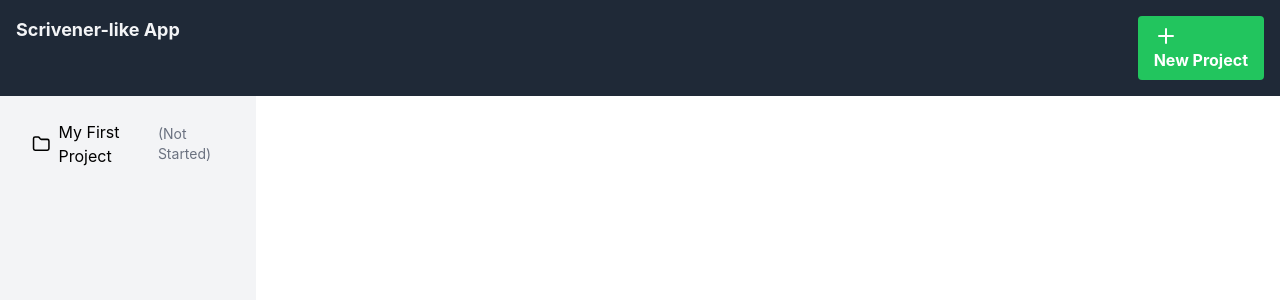
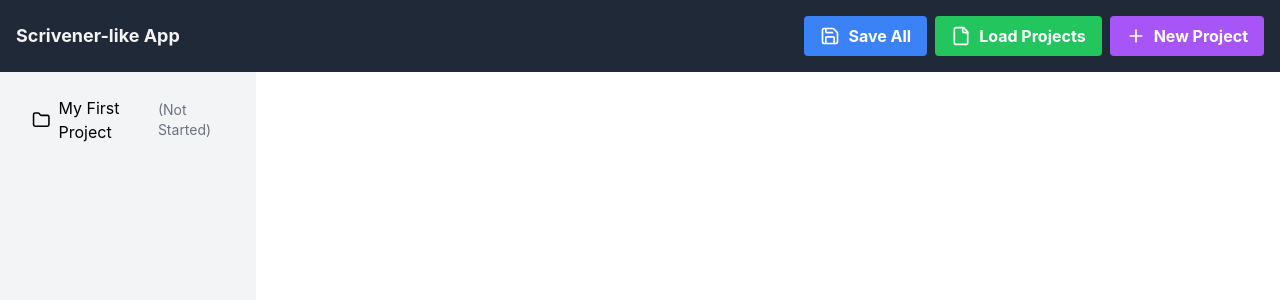
Before and after one commit to yscode01/swriter, a React (Create React App) app: page / in a window 1280 px wide. Shown: the top 300 px of the page. Built offline with nearby package versions, Linux system fonts and the light colour scheme.

Commit message:
Save/Load Buttons

```diff
--- a/src/App.tsx
+++ b/src/App.tsx
@@ -83,6 +83,17 @@ const useProjectsWithStorage = () => {
   return [projects, setProjects] as const;
 };
 
+const handleSaveAllProjects = () => {
+  saveProjectsToLocalStorage(projects);
+  alert('All projects saved successfully!');
+};
+
+const handleLoadProjects = () => {
+  const loadedProjects = loadProjectsFromLocalStorage();
+  setProjects(loadedProjects);
+  alert('Projects loaded successfully!');
+};
+
 function App() {
     const [projects, setProjects] = useProjectsWithStorage();
     const [selectedProject, setSelectedProject] = useState<Project | null>(null);
@@ -159,6 +170,8 @@ function App() {
         const updatedProjects = updateProjectContent(projects, selectedProject.id, content, updatedMetadata);
         setProjects(updatedProjects);
         setSelectedProject({...selectedProject, content, metadata: updatedMetadata});
+        saveProjectsToLocalStorage(updatedProjects);
+        alert('Project saved successfully!');
       }
     };
 
@@ -299,15 +312,31 @@ function App() {
 
     return (
       <div className="h-screen flex flex-col">
-        <nav className="bg-gray-800 text-gray-100 p-4 flex justify-between">
+        <nav className="bg-gray-800 text-gray-100 p-4 flex justify-between items-center">
   <h1 className="text-lg font-bold">Scrivener-like App</h1>
+  <div className="flex space-x-2">
     <button
-            className="bg-green-500 hover:bg-green-700 text-white font-bold py-2 px-4 rounded"
+      className="bg-blue-500 hover:bg-blue-700 text-white font-bold py-2 px-4 rounded flex items-center"
+      onClick={handleSaveAllProjects}
+    >
+      <Save size={20} className="mr-2" />
+      Save All
+    </button>
+    <button
+      className="bg-green-500 hover:bg-green-700 text-white font-bold py-2 px-4 rounded flex items-center"
+      onClick={handleLoadProjects}
+    >
+      <File size={20} className="mr-2" />
+      Load Projects
+    </button>
+    <button
+      className="bg-purple-500 hover:bg-purple-700 text-white font-bold py-2 px-4 rounded flex items-center"
       onClick={handleCreateNewProject}
     >
-            <Plus size={24} />
+      <Plus size={20} className="mr-2" />
       New Project
     </button>
+  </div>
 </nav>
         <div className="flex flex-1 overflow-hidden">
           <div className="w-64 bg-gray-100 p-4 flex flex-col">
@@ -335,6 +364,14 @@ function App() {
               <div>
                 <div className="flex justify-between items-center mb-4">
   <h2 className="text-lg font-bold">{selectedProject.name}</h2>
+  <div className="flex space-x-2">
+    <button
+      className="bg-green-500 hover:bg-green-700 text-white font-bold py-2 px-4 rounded flex items-center"
+      onClick={handleSaveContent}
+    >
+      <Save size={24} className="mr-2" />
+      Save Project
+    </button>
     <button
       className="bg-blue-500 hover:bg-blue-700 text-white font-bold py-2 px-4 rounded flex items-center"
       onClick={() => setIsEditingMetadata(!isEditingMetadata)}
@@ -342,6 +379,7 @@ function App() {
       <Edit size={24} className="mr-2" />
       {isEditingMetadata ? 'Hide Metadata' : 'Edit Metadata'}
     </button>
+  </div>
 </div>
                 {isEditingMetadata && renderMetadataEditor()}
                 {selectedProject.type === 'file' && (
@@ -355,13 +393,6 @@ function App() {
                         options: ['inline', 'blockType', 'fontSize', 'fontFamily', 'list', 'textAlign', 'colorPicker', 'link', 'embedded', 'emoji', 'image', 'remove', 'history'],
                       }}
                     />
-                    <button
-                      className="mt-4 bg-blue-500 hover:bg-blue-700 text-white font-bold py-2 px-4 rounded flex items-center"
-                      onClick={handleSaveContent}
-                    >
-                      <Save size={24} className="mr-2" />
-                      Save Changes
-                    </button>
                   </div>
                 )}
               </div>
```
Lines whose indentation alone changed are shown as unchanged.
